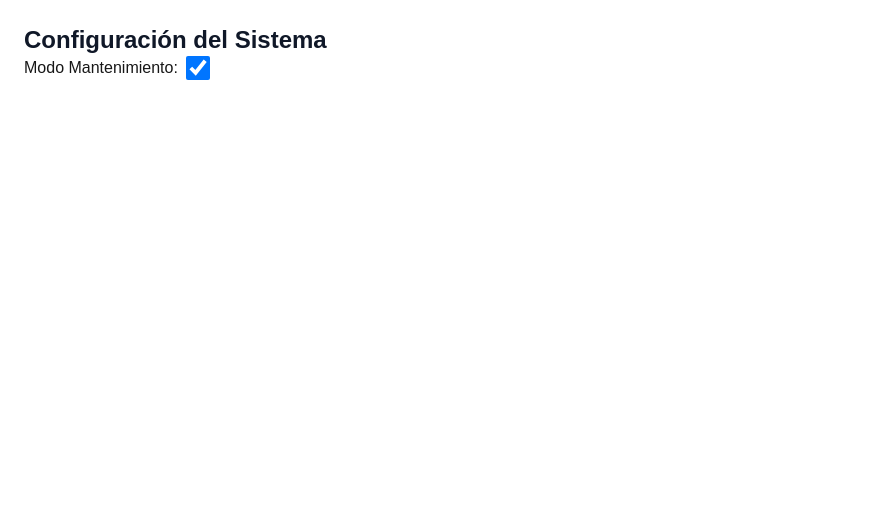
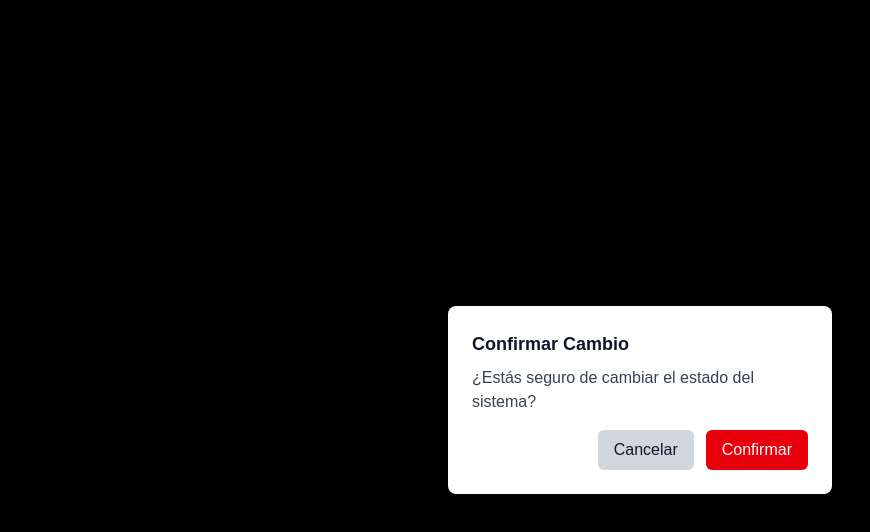
Before and after one commit to udb2025/DPS941proyecto1_CA140174, a Next.js app in the folder proyecto-gestion/: page /admin/panel in a window 1280 px wide. Both pictures are taken after a click on the checkbox 197 px from the left and 68 px from the top of the page. Shown: the top 532 px of the page, without its empty margins (0-870 px from the left). Built offline with nearby package versions, Linux system fonts and the light colour scheme; no server answers; the database is empty.

Commit message:
agregando modal al panel del admin

```diff
--- a/proyecto-gestion/src/app/admin/panel/page.tsx
+++ b/proyecto-gestion/src/app/admin/panel/page.tsx
@@ -3,39 +3,43 @@
 import { useState, useEffect } from "react";
 import { doc, getDoc, updateDoc } from "firebase/firestore";
 import { db } from "@/lib/firebase/firebaseConfig"; // Asegúrate de importar correctamente Firestore
+import ConfirmModal from "@/components/ui/ConfirmModal";
+const AdminPanel = () => {
+  const [isModalOpen, setIsModalOpen] = useState(false);
+  const [isChecked, setIsChecked] = useState(false);
 
-const AdminPanel = () => {
-  const [isMaintenance, setIsMaintenance] = useState(false);
 
-  useEffect(() => {
-    const fetchConfig = async () => {
-      const docRef = doc(db, "config", "system");
-      const docSnap = await getDoc(docRef);
-      if (docSnap.exists()) {
-        setIsMaintenance(docSnap.data().isMaintenance);
-      }
-    };
-    fetchConfig();
-  }, []);
 
-  const toggleMaintenance = async () => {
-    const newState = !isMaintenance;
-    setIsMaintenance(newState);
-    await updateDoc(doc(db, "config", "system"), { isMaintenance: newState });
+
+  const handleToggle = () => {
+    setIsModalOpen(true);
   };
-
+  const handleConfirm = () => {
+    setIsChecked(!isChecked); // Cambiar estado
+    const newState = !isChecked;
+    updateDoc(doc(db, "config", "system"), { isMaintenance: newState });
+    setIsModalOpen(false);
+  };
   return (
-    <div className="p-6">
-      <h1 className="text-2xl font-bold text-gray-900">Configuración del Sistema</h1>
-      <div className="flex items-center">
-        <label className="mr-2">Modo Mantenimiento:</label>
+    <div className="p-6 bg-white dark:bg-gray-900 rounded-lg shadow-md">
+     <h1 className="text-xl font-bold text-gray-900 dark:text-white">Panel de Administración</h1>
+      <div className="mt-4 flex items-center">
+      <label className="mr-2 text-gray-700 dark:text-gray-300">Modo Mantenimiento:</label>
         <input
           type="checkbox"
-          checked={isMaintenance}
-          onChange={toggleMaintenance}
-          className="w-6 h-6"
+          checked={isChecked}
+          onChange={handleToggle}
+          className="toggle-checkbox"
         />
       </div>
+       {/* Modal de confirmación */}
+       <ConfirmModal
+        isOpen={isModalOpen}
+        onClose={() => setIsModalOpen(false)}
+        onConfirm={handleConfirm}
+        title="Confirmar Cambio"
+        message="¿Estás seguro de cambiar el estado del sistema?"
+      />
     </div>
   );
 };
--- /dev/null
+++ b/proyecto-gestion/src/components/ui/ConfirmModal.tsx
@@ -0,0 +1,44 @@
+import React from "react";
+
+interface ConfirmModalProps {
+  isOpen: boolean;
+  onClose: () => void;
+  onConfirm: () => void;
+  title?: string;
+  message?: string;
+}
+
+const ConfirmModal: React.FC<ConfirmModalProps> = ({
+  isOpen,
+  onClose,
+  onConfirm,
+  title = "Confirmación",
+  message = "¿Estás seguro de realizar esta acción?",
+}) => {
+  if (!isOpen) return null;
+
+  return (
+    <div className="fixed inset-0 flex items-center justify-center bg-black bg-opacity-50 z-50">
+      <div className="bg-white dark:bg-gray-900 p-6 rounded-lg shadow-lg w-96">
+        <h2 className="text-lg font-semibold text-gray-900 dark:text-white">{title}</h2>
+        <p className="text-gray-700 dark:text-gray-300 mt-2">{message}</p>
+        <div className="mt-4 flex justify-end gap-3">
+          <button
+            onClick={onClose}
+            className="px-4 py-2 bg-gray-300 dark:bg-gray-700 text-gray-900 dark:text-white rounded-md"
+          >
+            Cancelar
+          </button>
+          <button
+            onClick={onConfirm}
+            className="px-4 py-2 bg-red-600 text-white rounded-md"
+          >
+            Confirmar
+          </button>
+        </div>
+      </div>
+    </div>
+  );
+};
+
+export default ConfirmModal;
```
